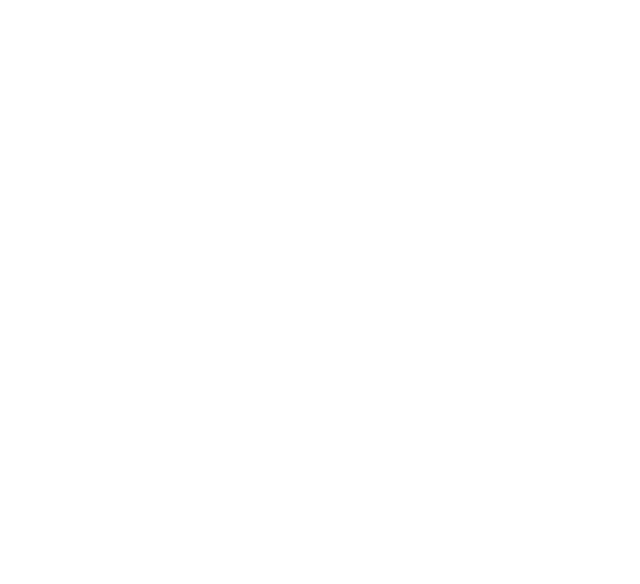
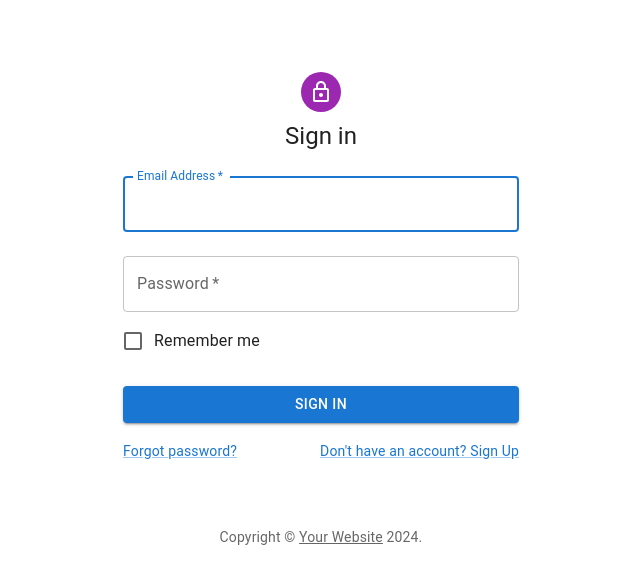
Before and after one commit to edvinkeskin/plantProject, a React (Create React App) app in the folder my-app/: page /login in a window 1280 px wide. Before the commit this address had no page. Shown: the top 584 px of the page, without its empty margins (319-959 px from the left). Built offline with nearby package versions, Linux system fonts and the light colour scheme.

Commit message:
Login page logic

```diff
--- a/my-app/src/App.js
+++ b/my-app/src/App.js
@@ -1,16 +1,16 @@
 import './App.css';
 import {BrowserRouter as Router, Route, Routes} from 'react-router-dom';
 import HomePage from "./pages/HomePage";
-import SignIn from './pages/SigninPage';
-import SignUp from './pages/SignupPage';
+import LoginPage from './pages/LoginPage';
+import RegisterPage from './pages/RegisterPage';
 
 function App() {
     return (
         <Router>
             <Routes>
                 <Route path="/" element={<HomePage/>}/>
-                <Route path="/loginin" element={<SignIn/>}/>
-                <Route path="/register" element={<SignUp/>}/>
+                <Route path="/login" element={<LoginPage/>}/>
+                <Route path="/register" element={<RegisterPage/>}/>
             </Routes>
         </Router>
     );
--- a/my-app/src/pages/SigninPage.jsx
+++ b/my-app/src/pages/LoginPage.jsx
@@ -1,4 +1,5 @@
 import * as React from 'react';
+import { useEffect, useState } from "react";
 import Avatar from '@mui/material/Avatar';
 import Button from '@mui/material/Button';
 import CssBaseline from '@mui/material/CssBaseline';
@@ -12,6 +13,7 @@
 import Typography from '@mui/material/Typography';
 import Container from '@mui/material/Container';
 import { createTheme, ThemeProvider } from '@mui/material/styles';
+import { useNavigate } from 'react-router';
 
 function Copyright(props) {
   return (
@@ -31,13 +33,39 @@
 const defaultTheme = createTheme();
 
 export default function SignIn() {
-  const handleSubmit = (event) => {
+
+  const [email, setEmail] = useState('');
+  const [password, setPassword] = useState('');
+  const nav = useNavigate();
+
+  const handleSubmit = async (event) => {
     event.preventDefault();
-    const data = new FormData(event.currentTarget);
-    console.log({
-      email: data.get('email'),
-      password: data.get('password'),
-    });
+
+    try {
+      const response = await fetch('http://localhost:8000/login',
+      {
+        method: 'POST',
+        headers: {
+          'Content-Type': 'application/json'
+        },
+        body: JSON.stringify(
+            {
+            email: email,
+            password: password
+            }
+        )
+      });
+      if (!response.ok) {
+        throw new Error(`HTTP error! status: ${response.status}`);
+      }
+      if (response.ok) {
+        nav('/');
+      }
+      const data = await response.json();
+      console.log(data);
+    } catch (error) {
+      // handle error
+    }
   };
 
   return (
@@ -67,6 +95,8 @@
               label="Email Address"
               name="email"
               autoComplete="email"
+              value={email}
+              onChange={(e) => setEmail(e.target.value)}
               autoFocus
             />
             <TextField
@@ -77,6 +107,8 @@
               label="Password"
               type="password"
               id="password"
+              value={password}
+              onChange={(e) => setPassword(e.target.value)}
               autoComplete="current-password"
             />
             <FormControlLabel
@@ -88,6 +120,7 @@
               fullWidth
               variant="contained"
               sx={{ mt: 3, mb: 2 }}
+              onClick={handleSubmit}
             >
               Sign In
             </Button>
--- a/my-app/src/pages/SignupPage.jsx
+++ b/my-app/src/pages/RegisterPage.jsx
@@ -12,7 +12,7 @@
 import Typography from '@mui/material/Typography';
 import Container from '@mui/material/Container';
 import { createTheme, ThemeProvider } from '@mui/material/styles';
-import { useEffect, useState } from "react";
+import { useState } from "react";
 import { useNavigate } from 'react-router';
 
 function Copyright(props) {
@@ -33,12 +33,12 @@
 
 export default function SignUp() {
 
-    const [email, setEmail] = useState('');
-    const [firstName, setFirstName] = useState('');
-    const [lastName, setLastName] = useState('');
-    const [password, setPassword] = useState('');
+  const [email, setEmail] = useState('');
+  const [firstName, setFirstName] = useState('');
+  const [lastName, setLastName] = useState('');
+  const [password, setPassword] = useState('');
 
-    const nav = useNavigate();
+  const nav = useNavigate();
 
   const handleSubmit = async (event) => {
     event.preventDefault();
@@ -160,7 +160,7 @@
             </Button>
             <Grid container justifyContent="flex-end">
               <Grid item>
-                <Link href="http://localhost:8000/loginin" variant="body2">
+                <Link href="http://localhost:3000/login" variant="body2">
                   Already have an account? Sign in
                 </Link>
               </Grid>
```
